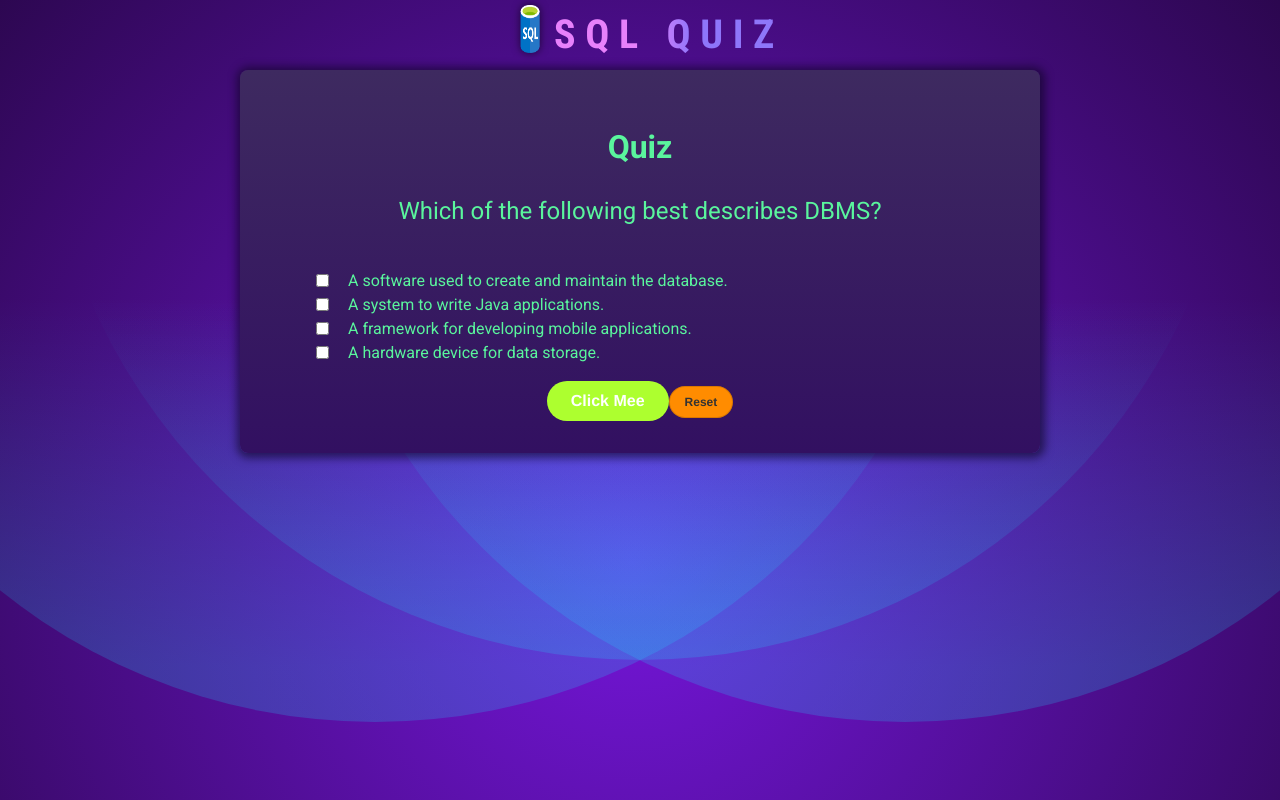
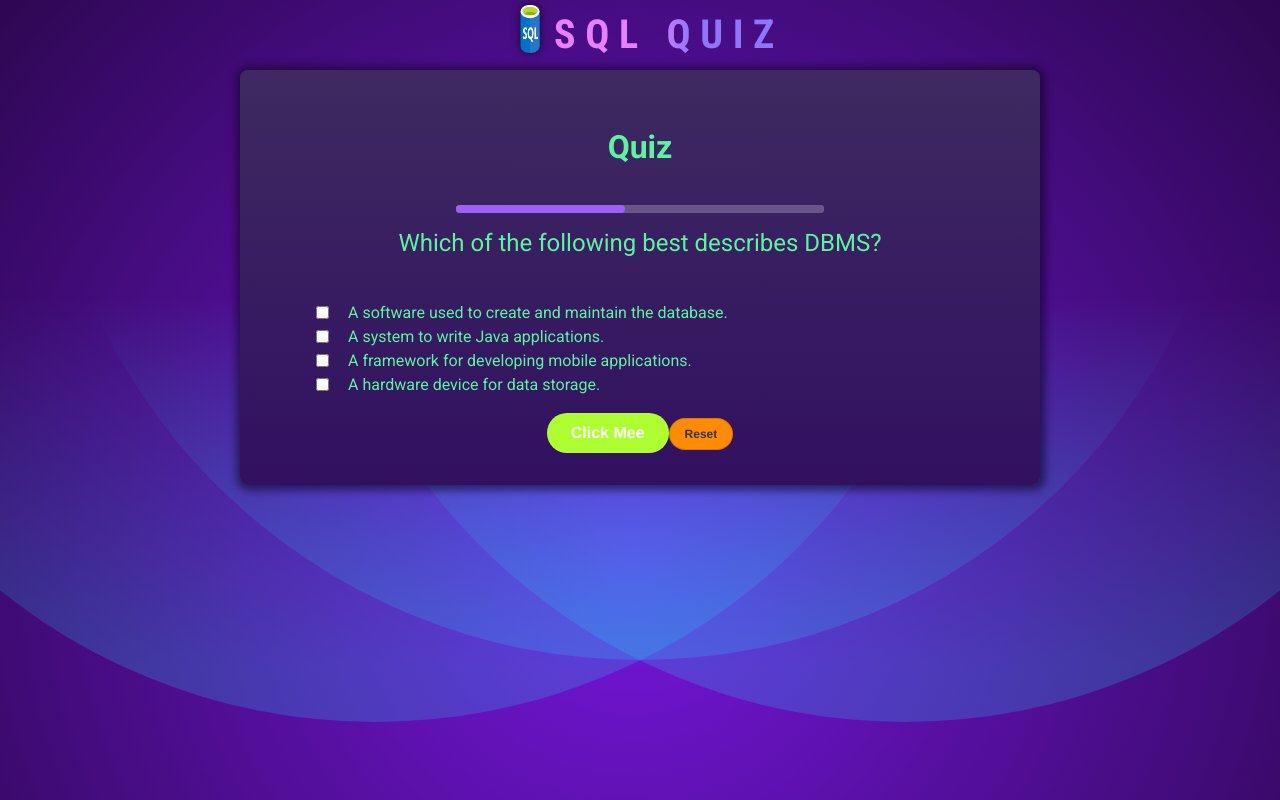
Before and after one commit to torontodeveloper/sql-quiz, a Next.js app: page / in a window 1280 px wide. Built offline with nearby package versions, Linux system fonts and the light colour scheme.

Commit message:
working changes

```diff
--- a/app/questions.js
+++ b/app/questions.js
@@ -8,6 +8,7 @@ const questions= [
         'A framework for developing mobile applications.',
         'A hardware device for data storage.',
       ],
+      solution:'A software used to create and maintain the database.'
     },
     {
       id: 'q2',
@@ -18,6 +19,7 @@ const questions= [
         '2000',
         '500',
       ],
+      solution:'1000'
     },
     {
       id: 'q3',
@@ -28,6 +30,7 @@ const questions= [
         'SELECT',
         'UPDATE',
       ],
+      solution:'CREATE'
     },
     {
       id: 'q4',
@@ -38,6 +41,7 @@ const questions= [
         'DML',
         'TCL',
       ],
+      solution:'DRL / DQL'
     },
     {
       id: 'q5',
@@ -48,6 +52,7 @@ const questions= [
         '+',
         '&',
       ],
+      solution:'||'
     },
     {
       id: 'q6',
@@ -58,6 +63,7 @@ const questions= [
         '1000 bytes',
         '5000 bytes',
       ],
+      solution:'4000'
     },
     {
       id: 'q7',
@@ -68,6 +74,7 @@ const questions= [
         'INITCAP()',
         'LTRIM()',
       ],
+      solution:'LOWER()'
     },
     {
       id: 'q8',
@@ -78,6 +85,7 @@ const questions= [
         'VARCHAR2',
         'CHAR',
       ],
+      solution:'CLOB'
     },
     {
       id: 'q9',
@@ -88,6 +96,7 @@ const questions= [
         'SAVEPOINT',
         'TRUNCATE',
       ],
+      solution:'COMMIT'
     },
     {
       id: 'q10',
@@ -98,6 +107,7 @@ const questions= [
         'UPDATE',
         'DELETE',
       ],
+      solution:'SELECT'
     },
   ];
 
--- /dev/null
+++ b/components/question-timer.tsx
@@ -0,0 +1,28 @@
+import { useEffect, useState } from "react";
+
+interface QuestionProps {
+  timer: number;
+  timeoutCallback: () => void;
+}
+
+const QuestionTimer = ({ timer = 0, timeoutCallback }: QuestionProps) => {
+  const [remainingTime, setRemainingTime] = useState<number>(timer);
+
+  useEffect(() => {
+    console.log("setting TIMEOUT*****");
+    setTimeout(timeoutCallback, timer);
+  }, [timeoutCallback, timer]);
+
+  useEffect(() => {
+    console.log("SETTING INTERVAL");
+    setInterval(() => {
+      setRemainingTime((prevState: number) => prevState - 100);
+    }, 100);
+  }, []);
+  return (
+    <div>
+      <progress id="question-time" max={timer} value={remainingTime} />
+    </div>
+  );
+};
+export default QuestionTimer;
--- a/components/quiz.tsx
+++ b/components/quiz.tsx
@@ -1,6 +1,6 @@
 "use client";
 
-import { useEffect, useState } from "react";
+import { ChangeEvent, useEffect, useCallback, useState } from "react";
 import questionsList from "../app/questions";
 import { calculateScore } from "@/shared/utils";
 import quizDone from "../public/quiz-done.jpg";
@@ -8,6 +8,7 @@ import Image from "next/image";
 import Dashboard from "@/app/dashboard/page";
 import { Button } from "@/stories/Button";
 import { Checkbox } from "@/stories/Checkbox";
+import QuestionTimer from "./question-timer";
 
 const Quiz = () => {
   const [userAnswers, setUserAnswers] = useState<string[]>([]);
@@ -16,9 +17,19 @@ const Quiz = () => {
   const [activeQuestionIndex, setActiveQuestionIndex] = useState<number>(
     userAnswers.length
   );
-  function handleRadio(event: React.ChangeEvent<HTMLInputElement>) {
-    setUserAnswers((prevState) => [...prevState, event?.target?.value]);
-    setChecked(true);
+  const shuffledAnswers = [...questionsList];
+  useEffect(() => {
+    shuffledAnswers.sort(() => Math.random() - 0.5);
+  }, []);
+
+  function handleRadio(
+    event: React.ChangeEvent<HTMLInputElement>,
+    index: string,
+    answer: string
+  ) {
+    console.log("event", event.target.value, index);
+    setUserAnswers((prevState) => [...prevState, answer]);
+    setChecked(!checked);
   }
 
   useEffect(() => {
@@ -29,15 +40,17 @@ const Quiz = () => {
       setSummary(true);
     }
   }, [activeQuestionIndex]);
+  const handleSkipAnswer = useCallback(handleRadio, []);
 
   return (
     <div id="quiz" data-testid="quiz">
       <h1>Quiz</h1>
       <div id="question">
+        <QuestionTimer timer={10000} timeoutCallback={handleSkipAnswer} />
         <form>
           <h2>{questionsList[activeQuestionIndex]?.text}</h2>
           <ul>
-            {questionsList[activeQuestionIndex]?.answers?.map(
+            {shuffledAnswers[activeQuestionIndex]?.answers?.map(
               (answer, index) => (
                 <label key={index} className="label">
                   <div id="answers">
@@ -45,7 +58,10 @@ const Quiz = () => {
                       label={answer}
                       primary
                       checked={checked}
-                      onChange={handleRadio}
+                      onChange={(
+                        event: ChangeEvent<HTMLInputElement>,
+                        index: string
+                      ) => handleRadio(event, index, answer)}
                     />
                   </div>
                 </label>
--- a/shared/utils.ts
+++ b/shared/utils.ts
@@ -5,9 +5,12 @@ import questionsList from '../app/questions'
 export function calculateScore(userAnswers:string[],totalQuestions:number){
     let score=0;
     let percentage =0
+    console.log('userAnswers',userAnswers)
     for(const question of questionsList){
         for(const answer of userAnswers){
-            if(question.answers[0]==answer){
+            console.log('question',question.solution)
+            console.log('answer is',answer)
+            if(answer==question.solution){
                 score+=1;
             }
         }
--- a/stories/Checkbox.tsx
+++ b/stories/Checkbox.tsx
@@ -29,12 +29,11 @@ export const Checkbox = ({
     ? "storybook-button--primary"
     : "storybook-button--secondary";
   useEffect(() => {
-    console.log("local check **********", localcheck);
     setLocalchecked(false);
     return () => {
       setLocalchecked(false);
     };
-  }, []);
+  }, [localcheck]);
   return (
     <>
       <input
```
